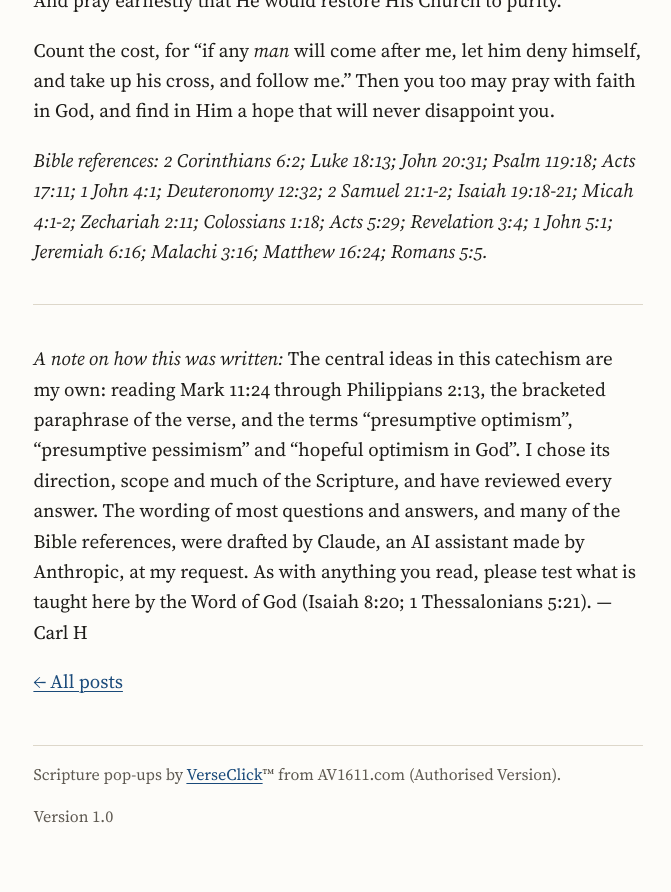
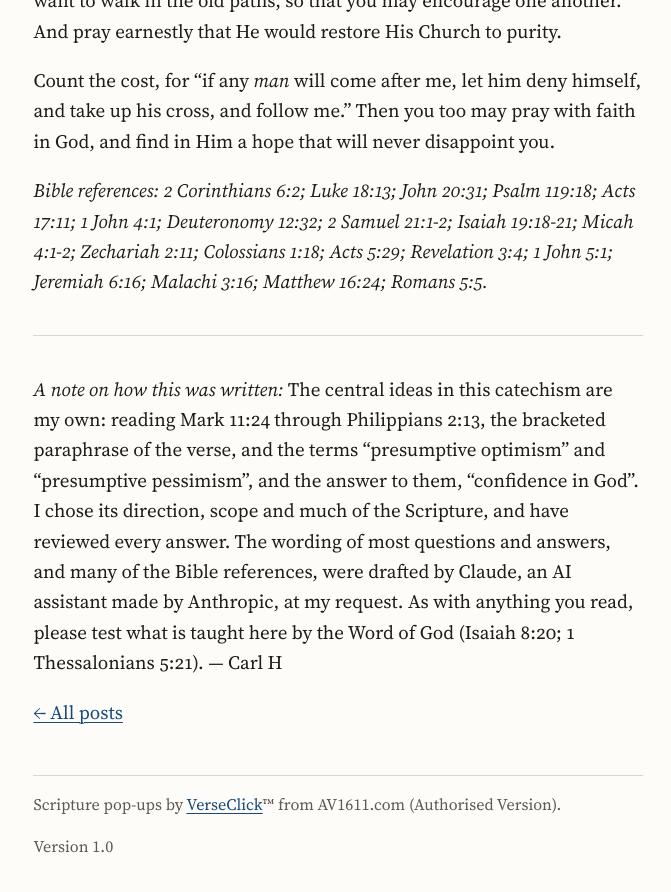
Before and after one commit to ForestWalkUK/truthpeaceandlove, a Jekyll site: the page built from _posts/2026-10-18-believing-prayer-catechism-mark-11-24.md, in a window 1280 px wide and 900 px high, scrolled down 12891 px. Shown: the top 892 px of the window, without its empty margins (302-973 px from the left). Built offline with Jekyll 4.4.1, drawn with Linux system fonts in a browser that asks for light colours; before the commit the page ends 13761 px from its top, so only the background shows below that; some of the changed text lies outside the part shown.

Commit message:
Believing Prayer Q. 22: "confidence in God" replaces "optimism"
Q. 22: "hopeful optimism in God" replaced with "confidence in
God", the AV's own word (Hebrews 10:35), avoiding the modern,
weakened sense of "optimism". References Jeremiah 17:7 and
Hebrews 10:35 added. Closing authorship note updated to match,
as it named the old term.

```diff
--- a/_posts/2026-10-18-believing-prayer-catechism-mark-11-24.md
+++ b/_posts/2026-10-18-believing-prayer-catechism-mark-11-24.md
@@ -149,9 +149,9 @@ A. There are two opposite mistakes. The first is presumptive optimism: assuming
 
 **Q. 22. What is the Bible’s alternative to presumptive optimism and presumptive pessimism?**
 
-A. The Bible’s alternative is hopeful optimism in God: hope that rests on God Himself and His promises, rather than on any particular outcome. The Bible calls this hope an anchor of the soul, both sure and steadfast.
+A. The Bible’s alternative is confidence in God: hope that rests on God Himself and His promises, rather than on any particular outcome. The Bible calls this hope an anchor of the soul, both sure and steadfast.
 
-*Bible references: Psalm 42:5; Hebrews 6:18-19; Romans 15:13.*
+*Bible references: Psalm 42:5; Jeremiah 17:7; Hebrews 6:18-19; Hebrews 10:35; Romans 15:13.*
 
 **Q. 23. How is biblical hope different from wishing, or from feeling that something is already ours?**
 
@@ -261,4 +261,4 @@ Count the cost, for “if any *man* will come after me, let him deny himself, an
 
 ---
 
-*A note on how this was written:* The central ideas in this catechism are my own: reading Mark 11:24 through Philippians 2:13, the bracketed paraphrase of the verse, and the terms “presumptive optimism”, “presumptive pessimism” and “hopeful optimism in God”. I chose its direction, scope and much of the Scripture, and have reviewed every answer. The wording of most questions and answers, and many of the Bible references, were drafted by Claude, an AI assistant made by Anthropic, at my request. As with anything you read, please test what is taught here by the Word of God (Isaiah 8:20; 1 Thessalonians 5:21). — Carl H
+*A note on how this was written:* The central ideas in this catechism are my own: reading Mark 11:24 through Philippians 2:13, the bracketed paraphrase of the verse, and the terms “presumptive optimism” and “presumptive pessimism”, and the answer to them, “confidence in God”. I chose its direction, scope and much of the Scripture, and have reviewed every answer. The wording of most questions and answers, and many of the Bible references, were drafted by Claude, an AI assistant made by Anthropic, at my request. As with anything you read, please test what is taught here by the Word of God (Isaiah 8:20; 1 Thessalonians 5:21). — Carl H
```
